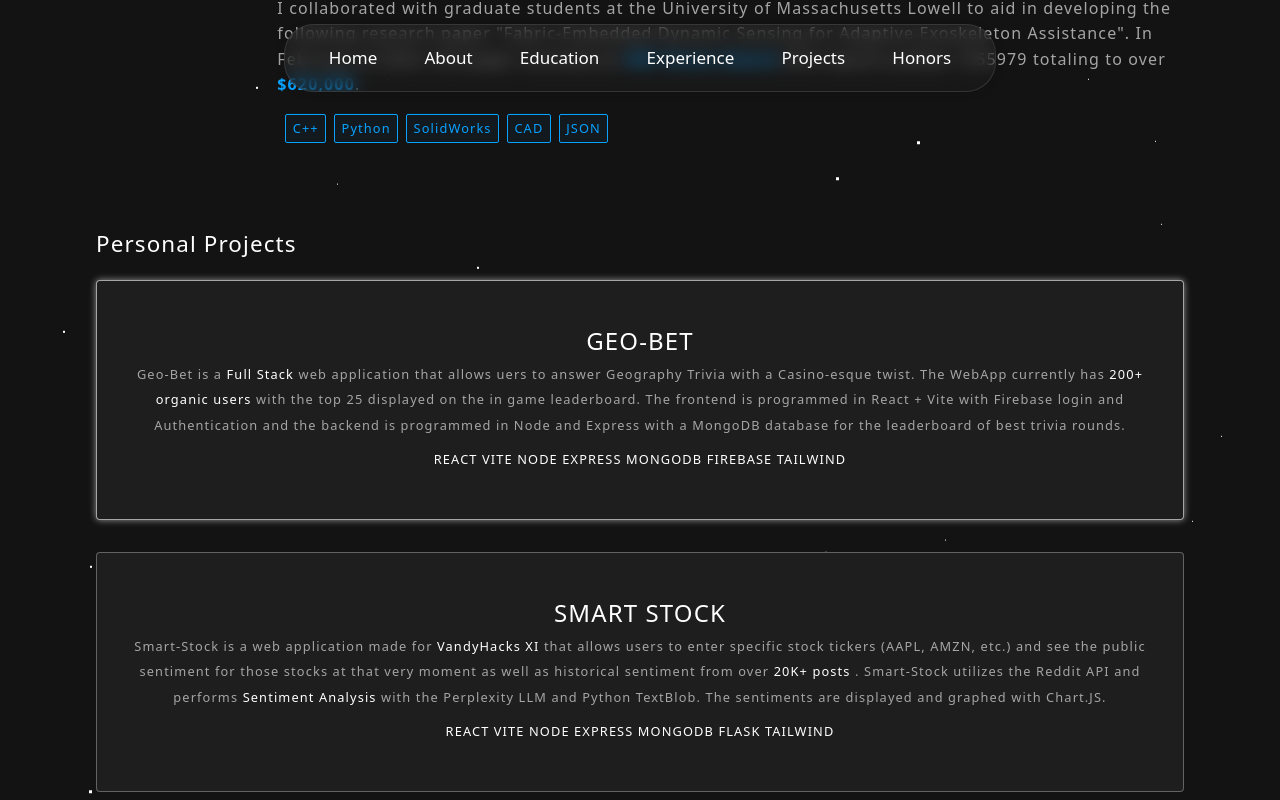
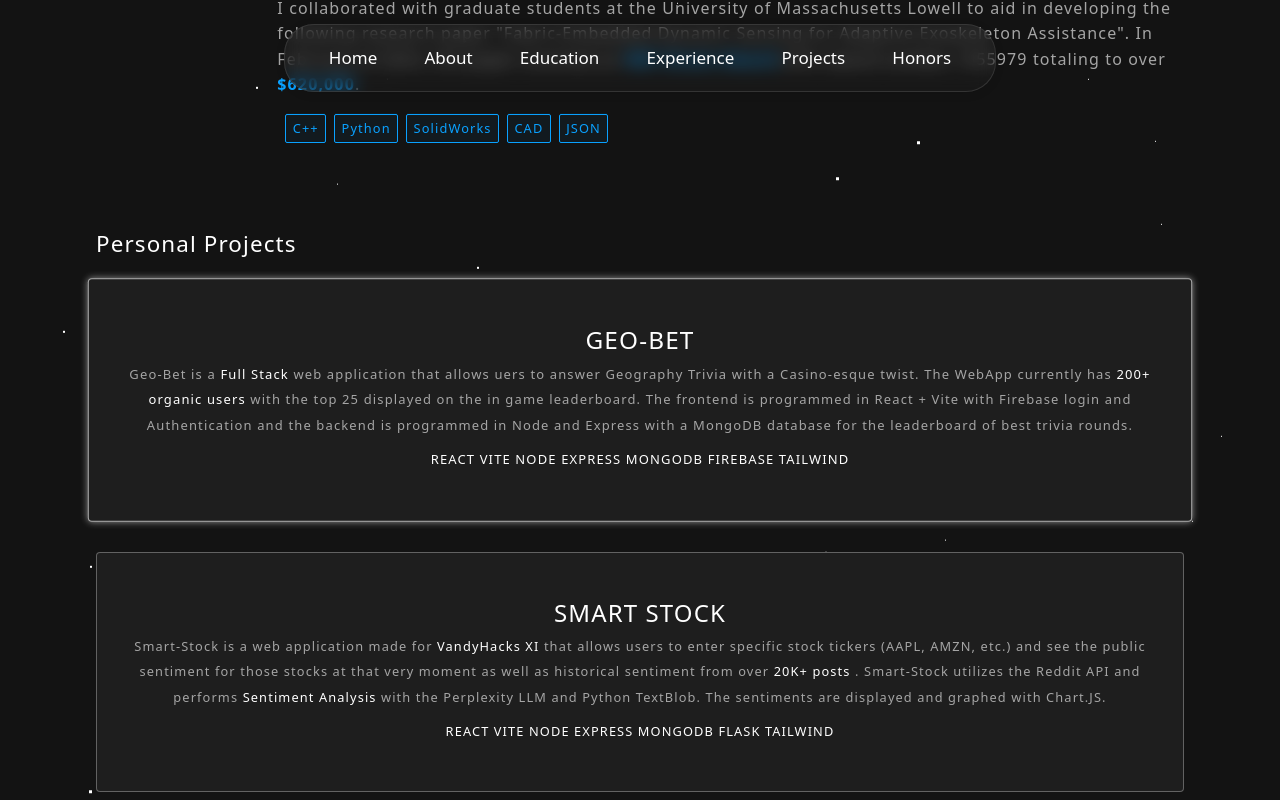
Before and after one commit to ashrit-ram-anala/Portfolio, a React (Vite) app in the folder client/: page / in a window 1280 px wide. In both pictures the pointer is over the element 640 px from the left and 3063 px from the top of the page. Shown: the part 2663-3463 px from the top of the page. Built offline with nearby package versions, Linux system fonts and the light colour scheme.

Commit message:
added scale factor on hover

```diff
--- a/client/src/App.css
+++ b/client/src/App.css
@@ -956,6 +956,7 @@ section .subtitle {
 .op-card:hover {
   border: 1px solid rgba(255, 255, 255, 0.6);
   box-shadow: 0 0 7px rgba(163, 163, 163, 0.9);
+  transform: scale(1.015)
 }
 
 .op-card:hover .card-button {
```
